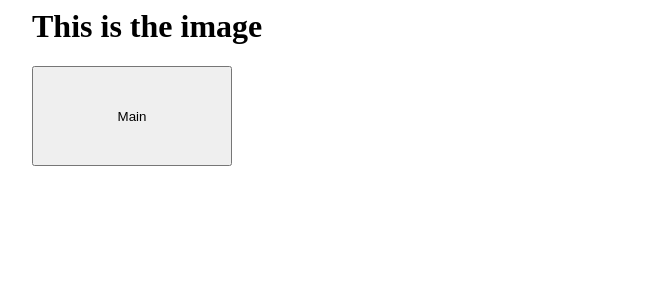
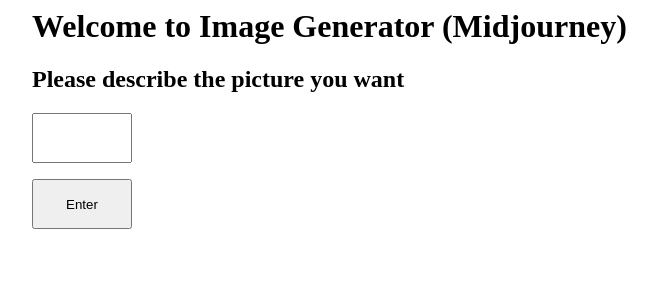
Before and after one commit to e-rr/Rep, a Flask app: page /image_gpt in a window 1280 px wide. Shown: the top 300 px of the page, without its empty margins (292-949 px from the left). Run offline with Flask 3, Linux system fonts and the light colour scheme.

Commit message:
Update image_gpt.html

```diff
--- a/templates/image_gpt.html
+++ b/templates/image_gpt.html
@@ -6,8 +6,10 @@
 </style>
 
 <div class="container">
-<h1>This is the image</h1>
-<form action="/main" method="post">
-    <input type = "submit" value="Main" style="width:200px;height:100px;">
+<h1>Welcome to Image Generator (Midjourney)</h1>
+<form action="/image_result" method="post">
+        <h2>Please describe the picture you want </h2>
+        <input type = "text" name="q" style="width:100px;height:50px">
+        <p><input type = "submit" value="Enter" style="width:100px;height:50px"></p>
 </form>
 </div>
```
